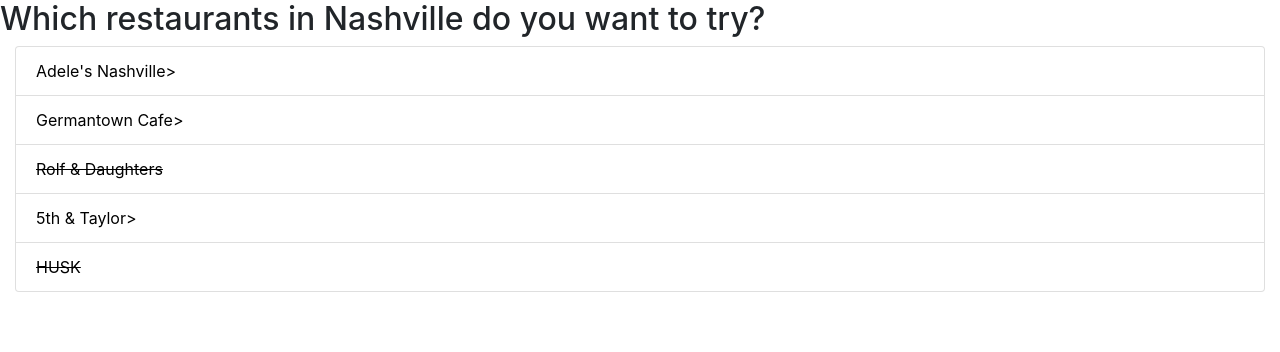
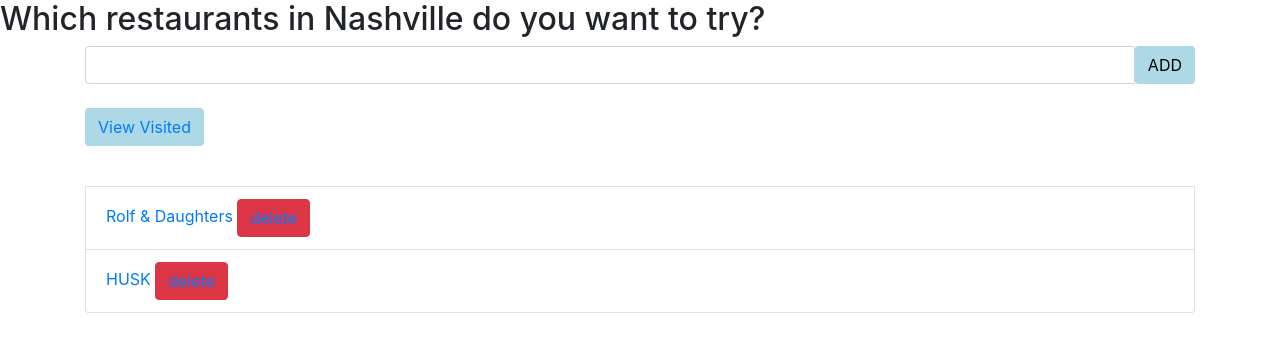
Before and after one commit to briwyatt/django_todo, a Django app: page / in a window 1280 px wide. Shown: the top 352 px of the page. Run offline with Django 3.2, Linux system fonts and the light colour scheme; data comes from the database, SQL or seed files in the repository; some libraries are stand-ins or nearby versions.

Commit message:
finished todo app

```diff
--- /dev/null
+++ b/todo_site/todo/forms.py
@@ -0,0 +1,7 @@
+from django import forms
+
+
+class TodoForm(forms.Form):
+    text = forms.CharField(max_length=100,
+                           widget=forms.TextInput(
+                               attrs={'class': 'form-control', 'aria-describedby': 'add-btn'}))
--- a/todo_site/todo/models.py
+++ b/todo_site/todo/models.py
@@ -3,7 +3,7 @@
 
 class Restaurants(models.Model):
     text = models.CharField(max_length=100)
-    complete = models.BooleanField(default=False)
+    visited = models.BooleanField(default=False)
 
     def __str__(self):
         return self.text
--- a/todo_site/todo/static/styles.css
+++ b/todo_site/todo/static/styles.css
@@ -4,8 +4,9 @@
 .t20 {
 	margin-top: 20px;
 }
-.todo-completed {
+.restaurant-visited {
 	text-decoration: line-through;
+    font-weight: bolder;
 }
 footer {
 	margin-top: 20px;
@@ -14,3 +15,6 @@
 .list-group-item {
 	color: black;
 }
+.btn {
+    background-color: lightblue;
+}
--- a/todo_site/todo/templates/index.html
+++ b/todo_site/todo/templates/index.html
@@ -11,19 +11,32 @@
     <link href="https://stackpath.bootstrapcdn.com/bootstrap/4.1.3/css/bootstrap.min.css" rel="stylesheet" integrity="sha384-MCw98/SFnGE8fJT3GXwEOngsV7Zt27NXFoaoApmYm81iuXoPkFOJwJ8ERdknLPMO" crossorigin="anonymous">
 </head>
 <body>
-<h2>Which restaurants in Nashville do you want to try?</h2>
-<div  class="container-fluid" id="wrapper">
-    <ul class="list-group">
-        {% for restaurant in restaurant_list %}
-            {% if restaurant.complete %}
-            <li class="list-group-item todo-completed">{{ restaurant.text }}</li>
-            {% else %}
-            <li class="list-group-item">{{ restaurant.text }}></li>
-            {% endif %}
-        {% endfor %}
-    </ul>
+    <h2>Which restaurants in Nashville do you want to try?</h2>
+    <div  class="container">
+    <form action="{% url 'add' %}" method="POST" role="form">
+        {% csrf_token %}
+        <div class="form-group">
+            <div class="input-group">
+            {{ form.text }}
+            <span class="input-group-btn">
+                <button type="submit" class="btn btn-default" id="
+                add-btn">ADD</button>
+            </span>
+            </div>
+            <br>
+            <button class="btn btn-default"><a href="{% url 'visited_list' %}">View Visited</a></button>
+        </div>
+    </form>
 
+        <br>
 
-</div>
+            {% for restaurant in restaurant_list %}
+                {% if restaurant.visited  == False%}
+                    <a href="{% url 'check_off_restaurant' restaurant.id %}"><span><li class="list-group-item">{{ restaurant.text }}
+                                        <button class="btn btn-danger"><a href="{% url 'delete_restaurant' restaurant.id %}">delete</a></button>
+                    </li></span></a>
+                {% endif %}
+            {% endfor %}
+    </div>
 </body>
 </html>
--- a/todo_site/todo/urls.py
+++ b/todo_site/todo/urls.py
@@ -1,6 +1,12 @@
 from django.conf.urls import url
+# from django.views.generic import TemplateView, RedirectView
+
 from . import views
 
 urlpatterns = [
-    url('', views.index, name='index')
+    url(r'^$', views.index, name='index'),
+    url(r'^visited_list/$', views.visited_list, name='visited_list'),
+    url(r'^add/$', views.add_restaurant, name="add"),
+    url(r'^delete_restaurant/(?P<restaurant_id>[0-9])$', views.delete_restaurant, name="delete_restaurant"),
+    url(r'^check_off_restaurant/(?P<restaurant_id>[0-9])/$', views.check_off_restaurant, name='check_off_restaurant')
 ]
--- a/todo_site/todo/views.py
+++ b/todo_site/todo/views.py
@@ -1,9 +1,46 @@
-from django.shortcuts import render
+from django.shortcuts import render, redirect
+from django.views.decorators.http import require_POST
+
 from .models import Restaurants
+from .forms import TodoForm
+
 
 def index(request):
     restaurant_list = Restaurants.objects.order_by('id')
+    form = TodoForm()
+    # context is the things that can be seen on the template
+    context = {'restaurant_list': restaurant_list, 'form': form}
+    return render(request, 'index.html', context)
 
-    context = {'restaurant_list': restaurant_list}
 
-    return render(request, 'index.html', context)
+def visited_list(request):
+    visited_restaurants = Restaurants.objects.filter(visited=True)
+    context = {'visited_restaurants': visited_restaurants}
+    return render(request, 'visited.html', context)
+
+
+# this view will only accept POST requests
+@require_POST
+def add_restaurant(request):
+    # text name comes from form field named text
+    form = TodoForm(request.POST)
+    # take this data and add it to the database
+    if form.is_valid():
+        new_restaurant = Restaurants(text=request.POST['text'])
+        new_restaurant.save()
+    return redirect('index')
+
+
+def delete_restaurant(request, restaurant_id):
+    restaurant = Restaurants.objects.get(pk=restaurant_id)
+    restaurant.delete()
+    return redirect('index')
+
+
+def check_off_restaurant(request, restaurant_id):
+    # get the restaurant by the ID and change its current visit status to visited
+    restaurant = Restaurants.objects.get(pk=restaurant_id)
+    if not restaurant.visited:
+        restaurant.visited = True
+    restaurant.save()
+    return redirect('index')
```
Also changed, not shown: todo_site/todo/templates/visited.html (added, +24 -0 lines), todo_site/db.sqlite3, todo_site/todo/migrations/0003_auto_20181113_1537.py (added).
